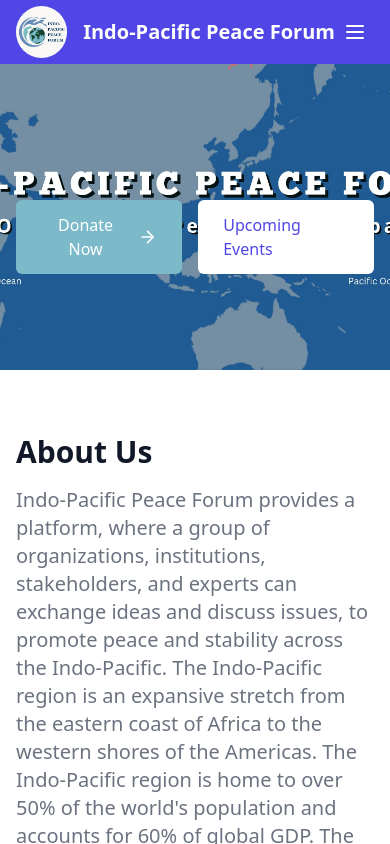
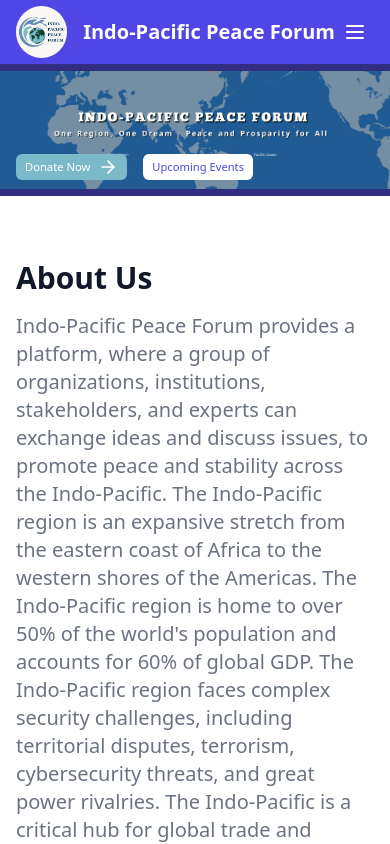
Before and after one commit to devanshtyagi26/Global-Peace-Foundation, a React (Vite) app: page / in a window 390 px wide. Shown: the top 844 px of the page. Built offline with nearby package versions, Linux system fonts and the light colour scheme.

Commit message:
Media Query for Banner

```diff
--- a/src/pages/About.tsx
+++ b/src/pages/About.tsx
@@ -88,23 +88,23 @@
       <div className="relative bg-indigo-900">
         <div className="absolute inset-0">
           <img
-            className="object-cover w-full h-full"
+            className="object-cover max-md:object-contain w-full h-full"
             src={Banner}
             alt={t("hero.imageAlt")}
           />
         </div>
-        <div className="relative px-4 py-24 mx-auto max-w-7xl sm:py-32 sm:px-6 lg:px-8 sm:pt-[13rem] sm:pb-[2rem]">
-          <div className="flex mt-10 space-x-4">
+        <div className="relative px-4 py-24 mx-auto max-w-7xl sm:py-32 sm:px-6 lg:px-8 sm:pt-[13rem] sm:pb-[2rem] max-md:pt-[0.1rem] max-md:pb-16">
+          <div className="flex mt-10 space-x-4 relative max-md:-bottom-12">
             <button
               onClick={() => setqr(true)}
-              className="inline-flex items-center px-6 py-3 text-base font-medium text-white bg-[#7cbac9] border border-transparent rounded-md hover:bg-yellow-700"
+              className="inline-flex items-center px-6 py-3 text-base font-medium text-white bg-[#7cbac9] border border-transparent rounded-md max-md:text-[0.7rem] max-md:px-2 max-md:pt-0 max-md:pb-0 max-md:leading-[1.5rem] hover:bg-[#ABCFD8]"
             >
               {t("hero.joinButton")}
               <ArrowRight className="w-5 h-5 ml-2" />
             </button>
             <a
               href="/events"
-              className="inline-flex items-center px-6 py-3 text-base font-medium text-indigo-600 bg-white border border-transparent rounded-md hover:bg-gray-50"
+              className="inline-flex items-center px-6 py-3 text-base font-medium text-indigo-600 bg-white border border-transparent rounded-md max-md:text-[0.7rem] max-md:px-2 max-md:pt-0 max-md:pb-0 max-md:leading-[1.5rem] hover:bg-gray-50"
             >
               {t("hero.eventsButton")}
             </a>
@@ -189,7 +189,6 @@
                   {t("about.mission.leadership.description")}
                 </p>
               </div>
-
             </div>
           </div>
         </div>
```
